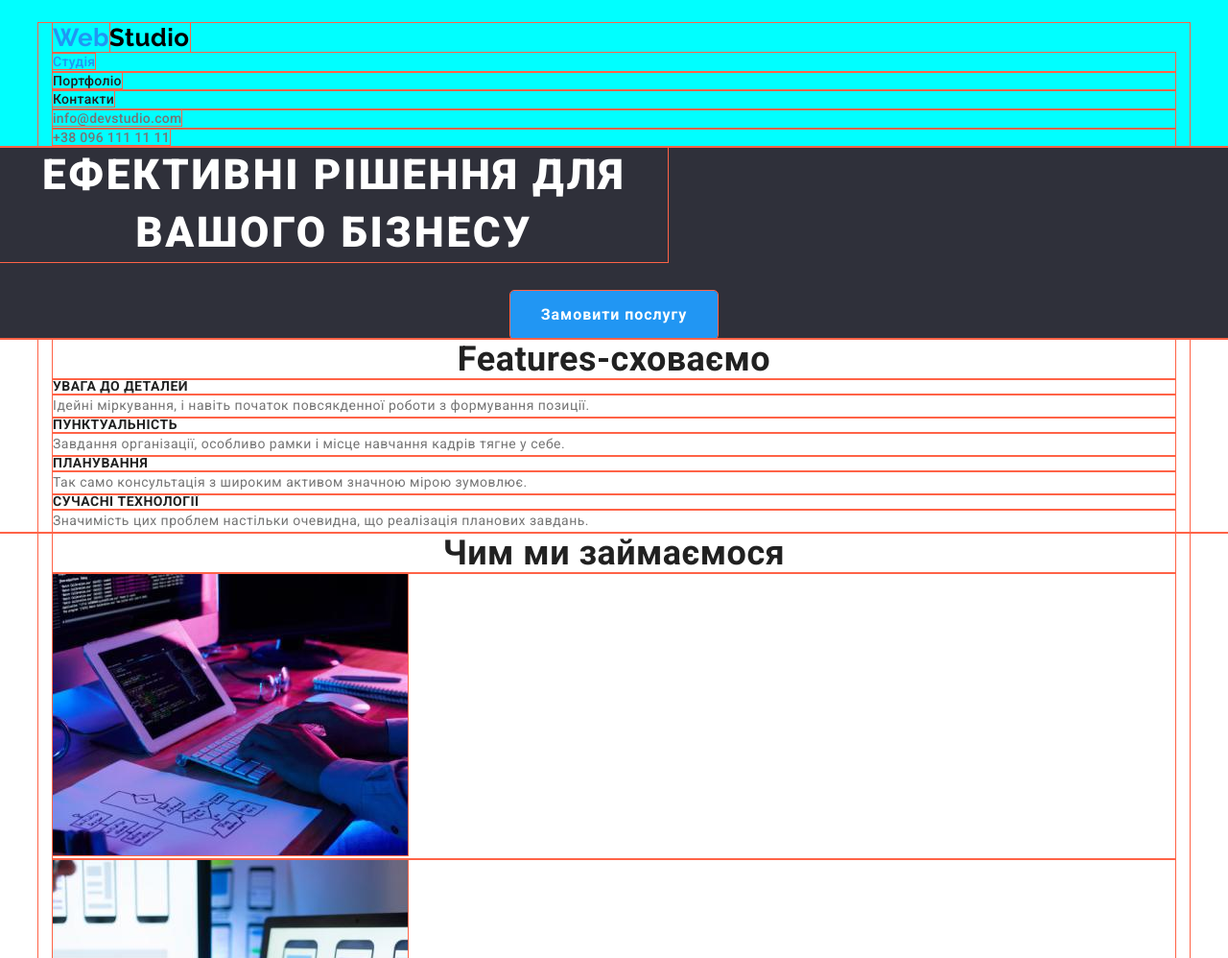
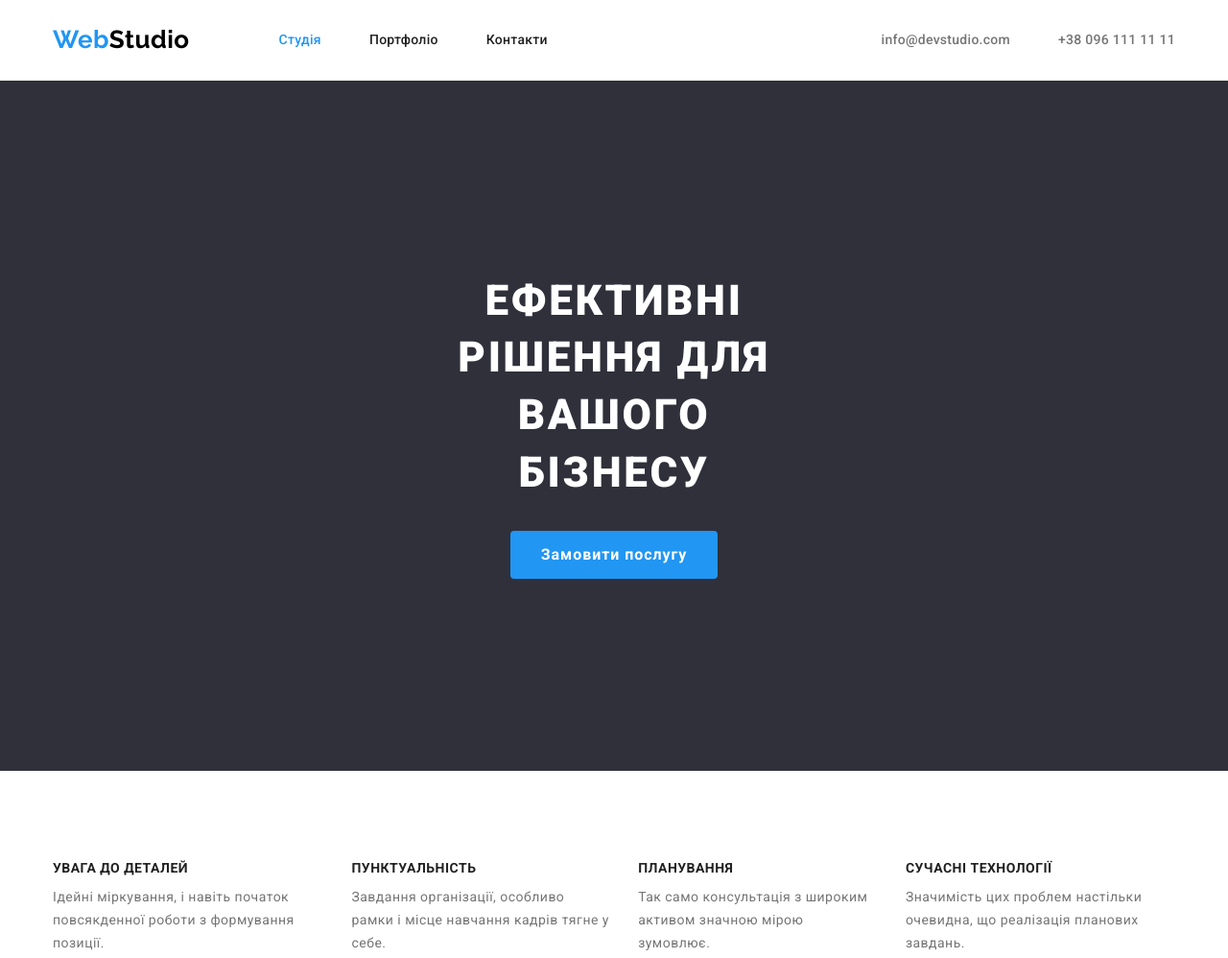
Before and after one commit to Tetiana2023/goit-markup-hw-03, a plain HTML site: page index.html in a window 1280 px wide. Shown: the top 998 px of the page at 96% size. Drawn offline with nearby package versions, Linux system fonts and the light colour scheme.

Commit message:
використовую flex

```diff
--- a/css/styles.css
+++ b/css/styles.css
@@ -20,9 +20,6 @@
 	--logo-color: #000000;
 	--footer-tel-mail-color: rgba(255, 255, 255, 0.6);
 }
-* {
-	outline: 1px solid tomato;
-}
 
 h1,
 h2,
@@ -43,7 +40,6 @@ ul {
 	margin: 0 auto;
 	padding-left: 15px;
 	padding-right: 15px;
-
 }
 
 body {
@@ -85,9 +81,10 @@ body {
 	color: var(--accent-color);
 }
 /* header */
-.header-part {
-    background-color: aqua;
-    padding-top: 24px;
+
+.main-nav {
+	display: flex;
+	align-items: center;
 }
 
 .header-part .link {
@@ -97,7 +94,6 @@ body {
 	line-height: 1.4;
 	letter-spacing: 0.02em;
 	text-decoration: none;
-
 }
 .link:hover,
 .link:focus {
@@ -108,12 +104,37 @@ body {
 	color: var(--accent-color);
 }
 .contakts .link {
+	display: block;
+	padding-top: 32px;
+	padding-bottom: 32px;
+
 	color: var(--primery-text-color);
+}
+.contakts .item + .item {
+	margin-left: 50px;
+
 }
 
 .contakts .link:hover,
 .contakts .link:focus {
 	color: var(--accent-color);
+}
+.contakts {
+	display: flex;
+	margin-left: auto;
+}
+
+.site-nav {
+	display: flex;
+	margin-left: 93px;
+}
+.site-nav .item:not(:last-child) {
+	margin-right: 50px;
+}
+.site-nav .link {
+	display: block;
+	padding-top: 32px;
+	padding-bottom: 32px;
 }
 
 /* Hero- Section  */
@@ -121,8 +142,9 @@ body {
 .hero-section {
 	background-color: var(--hero-section-bg-color);
 	text-align: center;
-
-
+	padding: 200px 452px;
+	margin-left: auto;
+	margin-right: auto;
 }
 .hero-title {
 	margin-bottom: 30px;
@@ -133,10 +155,11 @@ body {
 	letter-spacing: 0.06em;
 	text-transform: uppercase;
 	max-width: 696px;
-
-
 }
 
+.section {
+	padding-top: 94px;
+}
 /* Button */
 .button {
 	border-radius: 4px;
@@ -162,8 +185,6 @@ body {
 	background-color: var(--accent-color);
 	cursor: pointer;
 	padding: 10px 32px;
-
-
 }
 .hero-button:hover,
 .hero-button:focus {
@@ -183,17 +204,39 @@ body {
 	font-size: 36px;
 	line-height: 1.17;
 	text-align: center;
+	margin-bottom: 50px;
 }
 /*  Features */
 .features .title {
 	color: var(--title-text-color);
 }
+.features {
+	display: flex;
+}
+.features .item + .item {
+	margin-left: 30px;
+
+}
 
 .title {
+	margin-bottom: 10px;
 	font-weight: 700;
 	font-size: 14px;
 	line-height: 1.14;
 	text-transform: uppercase;
+}
+.visually-hidden {
+	position: absolute;
+	width: 1px;
+	height: 1px;
+	margin: -1px;
+	border: 0;
+	padding: 0;
+
+	white-space: nowrap;
+	clip-path: inset(100%);
+	clip: rect(0 0 0 0);
+	overflow: hidden;
 }
 .text {
 	font-weight: 400;
@@ -201,18 +244,44 @@ body {
 	line-height: 1.71;
 }
 
+/* What we do */
+
+.whatwedo {
+	display: flex;
+}
+
+.whatwedo .item + .item {
+	margin-left: 30px;
+
+}
+.whatwedo .foto {
+	display: block;
+}
+.section-whatwedo {
+	padding: 94px 0;
+
+}
+
 /* section Taem */
-
+.team {
+	display: flex;
+}
+.team .team-color + .team-color {
+	margin-left: 30px;
+}
 .team-title {
 	color: var(--title-text-color);
 	font-weight: 500;
 	font-size: 16px;
 	line-height: 1.19;
 	text-align: center;
+	margin-bottom: 10px;
+	margin-top: 30px;
 }
 
 .section-team {
 	background-color: var(--secondary-bg-color);
+	padding: 94px 0;
 }
 .team-color {
 	background-color: var(--primery-bg-color);
@@ -227,6 +296,7 @@ body {
 /* Fotter */
 .foter {
 	background-color: var(--hero-section-bg-color);
+	padding: 60px 0;
 }
 
 .link-address {
@@ -253,6 +323,16 @@ body {
 /* Portfolio */
 
 /* main site */
+
+.main-site {
+	padding-top: 94px;
+	padding-bottom: 100px;
+}
+
+.main-list {
+	display: flex;
+	justify-content: center;
+}
 
 .main-button {
 	color: var(--title-text-color);
@@ -282,6 +362,8 @@ body {
 	font-size: 18px;
 	line-height: 2;
 	letter-spacing: 0.06em;
+	margin-top: 20px;
+	margin-bottom: 4px;
 }
 .text-works {
 	color: var(--primery-text-color);
--- a/index.html
+++ b/index.html
@@ -18,18 +18,18 @@
 
 	<body>
 		<header class="header-part">
-			<div class="container">
+			<div class="container main-nav">
 				<a href="./index.html" class="logo"> <span class="logo-web">Web</span>Studio</a>
 				<nav>
 					<ul class="site-nav list">
-						<li><a href="./index.html" class="link current">Студія</a> </li>
-						<li><a href="./portfolio.html" class="link">Портфоліо</a></li>
-						<li><a href="" class="link">Контакти</a></li>
+						<li class="item"><a href="./index.html" class="link current">Студія</a> </li>
+						<li class="item"><a href="./portfolio.html" class="link">Портфоліо</a></li>
+						<li class="item"><a href="" class="link">Контакти</a></li>
 					</ul>
 				</nav>
 				<ul class="contakts list">
-					<li><a href="mailto:info@devstudio.com" class="link">info@devstudio.com</a></li>
-					<li><a href="tel:+380961111111" class="link">+38 096 111 11 11</a></li>
+					<li class="item"><a href="mailto:info@devstudio.com" class="link">info@devstudio.com</a></li>
+					<li class="item"><a href="tel:+380961111111" class="link">+38 096 111 11 11</a></li>
 				</ul>
 			</div>
 		</header>
@@ -43,21 +43,21 @@
 			<!-- особливості section-->
 			<section class="section">
 				<div class="container">
-					<h2 class="section-title"> Features-сховаємо</h2>
+					<h2 class="section-title visually-hidden"> Features-сховаємо</h2>
 					<ul class="features list">
-						<li>
+						<li class="item">
 							<h3 class="title">УВАГА ДО ДЕТАЛЕЙ</h3>
 							<p class="text">Ідейні міркування, і навіть початок повсякденної роботи з формування позиції.</p>
 						</li>
-						<li>
+						<li class="item">
 							<h3 class="title">ПУНКТУАЛЬНІСТЬ</h3>
 							<p class="text">Завдання організації, особливо рамки і місце навчання кадрів тягне у себе.</p>
 						</li>
-						<li>
+						<li class="item">
 							<h3 class="title">ПЛАНУВАННЯ</h3>
 							<p class="text">Так само консультація з широким активом значною мірою зумовлює.</p>
 						</li>
-						<li>
+						<li class="item">
 							<h3 class="title">СУЧАСНІ ТЕХНОЛОГІЇ</h3>
 							<p class="text">Значимість цих проблем настільки очевидна, що реалізація планових завдань.</p>
 						</li>
@@ -65,13 +65,13 @@
 				</div>
 			</section>
 			<!-- Портфоліо section-->
-			<section class="section">
+			<section class="section-whatwedo">
 				<div class="container">
 					<h2 class="section-title">Чим ми займаємося</h2>
-					<ul class="list">
-						<li> <img src="./images/box1.jpg" alt="фото1" width="370" height="294" /></li>
-						<li><img src="./images/box2.jpg" alt="фото2" width="370" height="294" /></li>
-						<li><img src="./images/box3.jpg" alt="фото3" width="370" height="294" /></li>
+					<ul class="list whatwedo">
+						<li class="item"><img class="foto" src="./images/box1.jpg" alt="фото1" width="370" height="294" /></li>
+						<li class="item"><img class="foto" src="./images/box2.jpg" alt="фото2" width="370" height="294" /></li>
+						<li class="item"><img class="foto" src="./images/box3.jpg" alt="фото3" width="370" height="294" /></li>
 					</ul>
 				</div>
 			</section>
@@ -105,7 +105,8 @@
 			</section>
 		</main>
 		<footer class="foter">
-			<a href="./index.html" class="logo-studio"> <span class="logo-web">Web</span>Studio</a>
+			<div class="container">
+				<a href="./index.html" class="logo-studio"> <span class="logo-web">Web</span>Studio</a>
 			<address>
 				<ul class="list">
 					<li
@@ -121,6 +122,7 @@
 					<li><a class="link" href="tel:+380961111111">+38 096 111 11 11</a></li>
 				</ul>
 			</address>
+			</div>
 		</footer>
 	</body>
 </html>
```
Also changed, not shown: portfolio.html (+10 -6 lines). Lines whose indentation alone changed are shown as unchanged.
